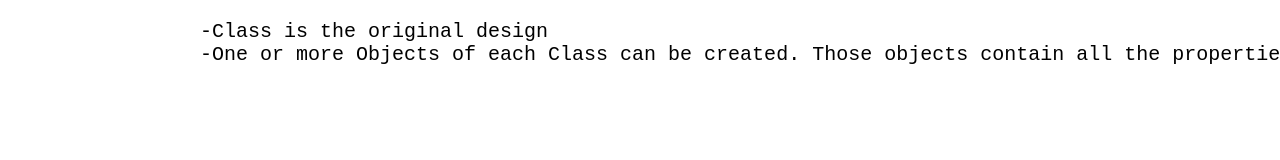
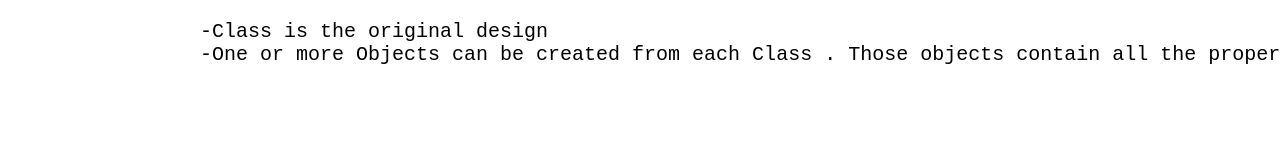
Before and after one commit to shariful07/my-js, a plain HTML site: page ClassObjectConstructor.html in a window 1280 px wide. Shown: the top 160 px of the page. Drawn offline with Linux system fonts and the light colour scheme.

```diff
--- a/ClassObjectConstructor.html
+++ b/ClassObjectConstructor.html
@@ -16,7 +16,7 @@
 
 	<pre>
 		-Class is the original design
-		-One or more Objects of each Class can be created. Those objects contain all the properties of that class.	</pre>
+		-One or more Objects can be created from each Class . Those objects contain all the properties of that class.	</pre>
 
 
 	<script>
```
